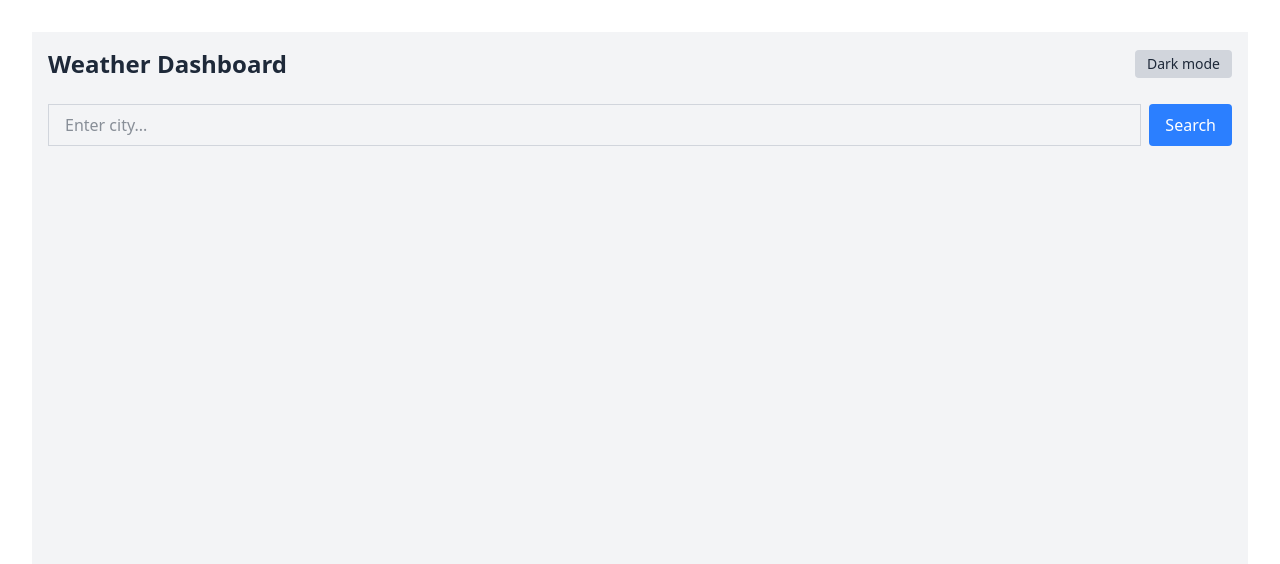
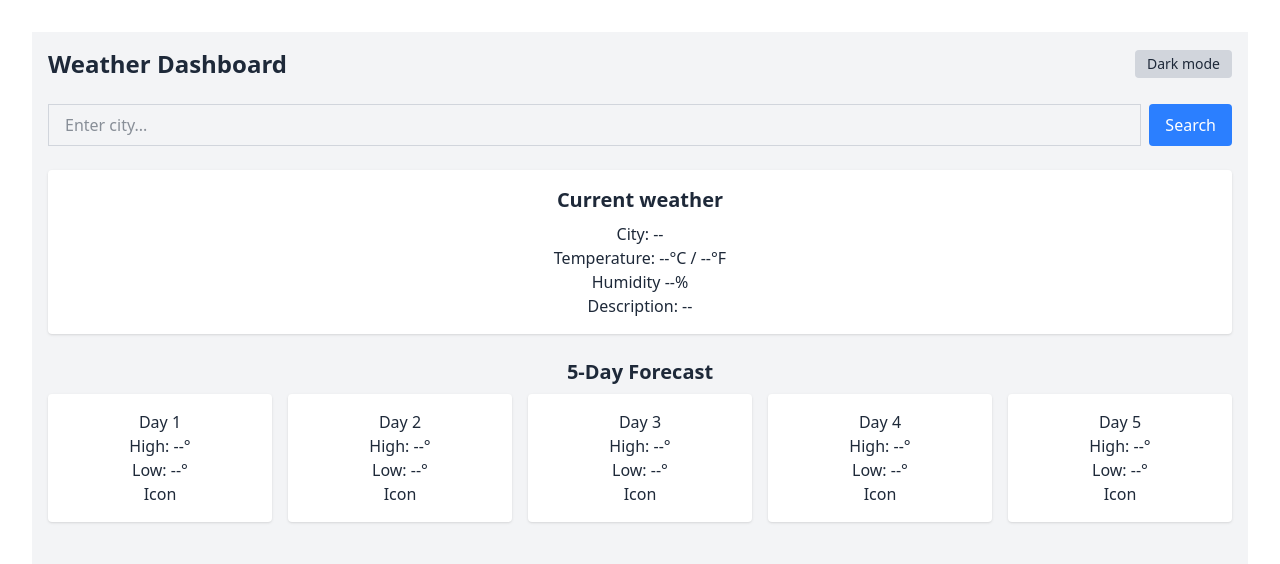
Before and after one commit to shoudto/weather-app, a React (Vite) app: page / in a window 1280 px wide. Shown: the top 564 px of the page. Built offline with nearby package versions, Linux system fonts and the light colour scheme.

Commit message:
setting up the UI for current weather and 5-day forecast sections

```diff
--- a/src/App.jsx
+++ b/src/App.jsx
@@ -38,6 +38,34 @@ function App() {
           Search
         </button>
       </form>
+
+      {/* Current Weather Section */}
+      <section className="bg-white dark:bg-gray-800 rounded shadow p-4 mb-6">
+        <h2 className="text-xl font-semibold mb-2">Current weather</h2>
+        <p>City: --</p>
+        <p>Temperature: --°C / --°F</p>
+        <p>Humidity --%</p>
+        <p>Description: --</p>
+        {/* Weather Icon will go here */}
+      </section>
+
+      {/* 💡 Forecast Section (placeholder) */}
+      <section>
+        <h2 className="text-xl font-semibold mb-2">5-Day Forecast</h2>
+        <div className="grid grid-cols-2 sm:grid-cols-3 md:grid-cols-5 gap-4">
+          {[1, 2, 3, 4, 5].map((day) => (
+            <div
+              key={day}
+              className="bg-white dark:bg-gray-800 rounded shadow p-4 text-center"
+            >
+              <p>Day {day}</p>
+              <p>High: --°</p>
+              <p>Low: --°</p>
+              <p>Icon</p>
+            </div>
+          ))}
+        </div>
+      </section>
     </div>
   );
 }
```
